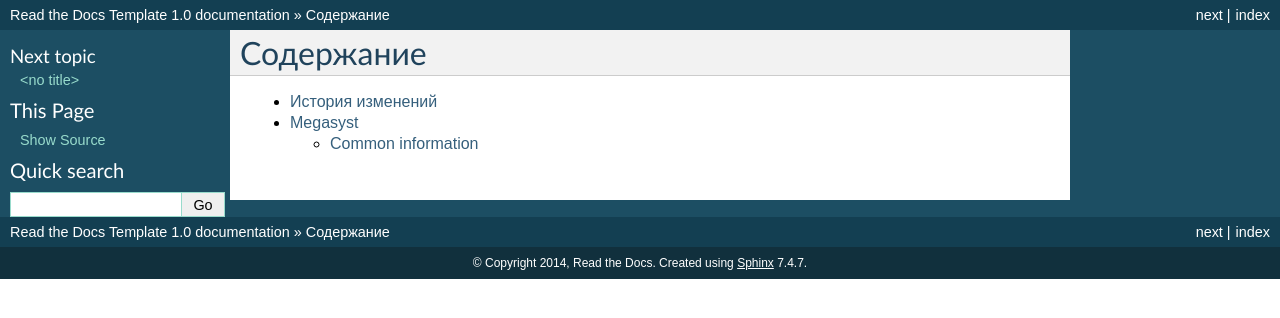
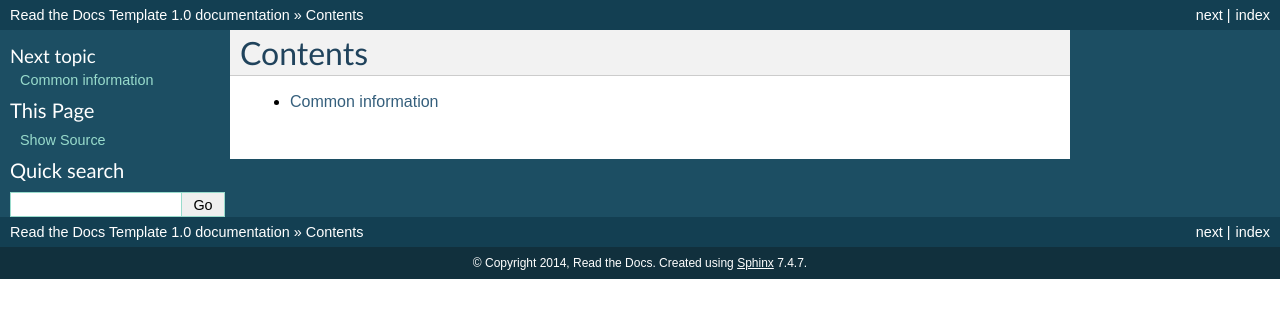
Before and after one commit to megasyst/lab, a Sphinx documentation site: the page built from docs/index.rst, in a window 1280 px wide. Shown: the top 318 px of the page. Built offline with Sphinx 7.4.7, drawn with Linux system fonts in a browser that asks for light colours.

Commit message:
Cleaning unused files

```diff
--- a/HISTORY.rst
+++ /dev/null
@@ -1,2 +0,0 @@
-История изменений
------------------
--- a/README.rst
+++ b/README.rst
@@ -1,8 +1,5 @@
-Megasyst
-========
-
 Common information
-------------------
+==================
 
 Megasyst is a multi purpose platform for monetization of premium content, services and mobile user traffic.
 Main monetization channels includes Web, SMS, USSD.
--- a/docs/authors.rst
+++ /dev/null
@@ -1 +0,0 @@
-.. include:: ../AUTHORS.rst
--- a/docs/history.rst
+++ /dev/null
@@ -1 +0,0 @@
-.. include:: ../HISTORY.rst
--- a/docs/index.rst
+++ b/docs/index.rst
@@ -1,5 +1,5 @@
-Содержание
-==========
+Contents
+========
 
 .. toctree::
    :maxdepth: 2
```
Also changed, not shown: docs/common.rst (renamed from docs/readme.rst).
